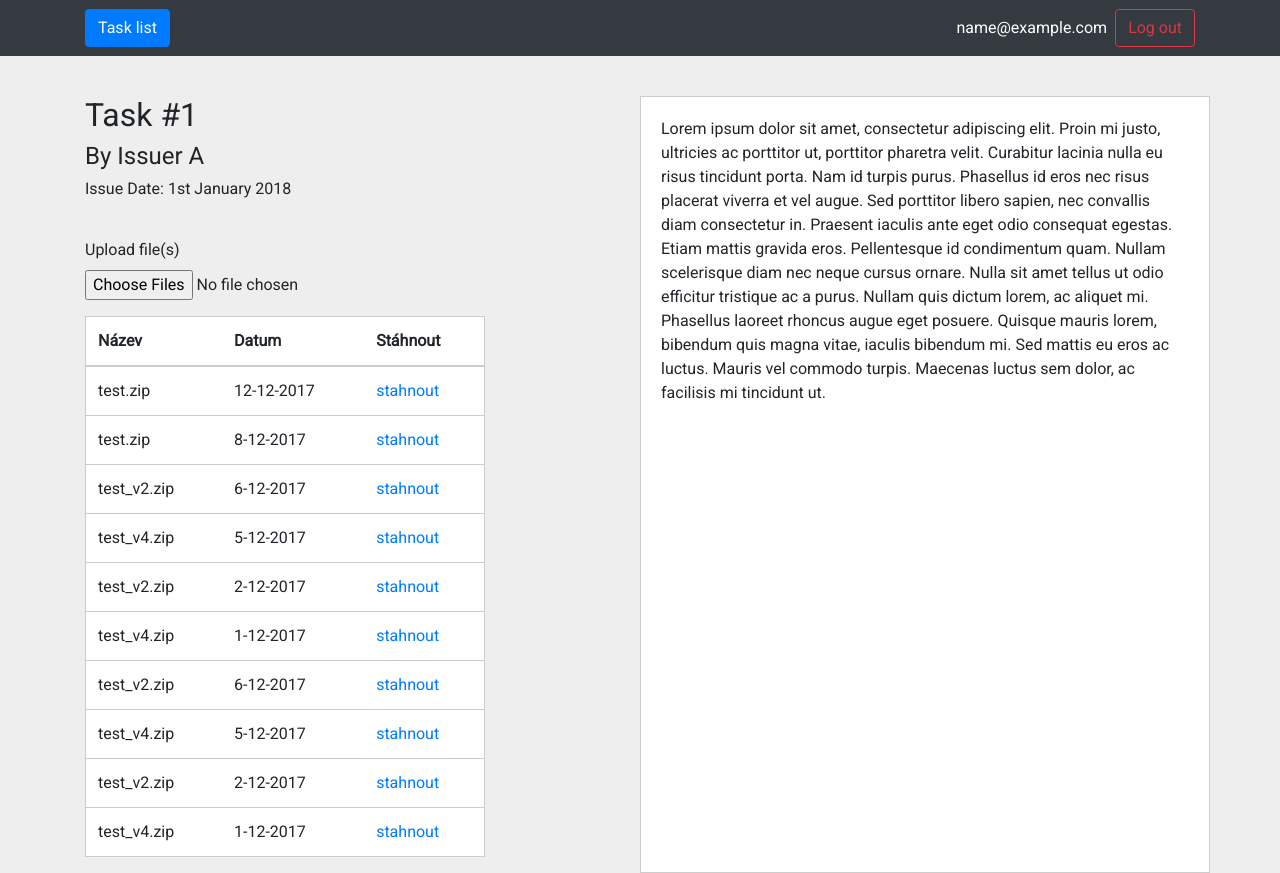
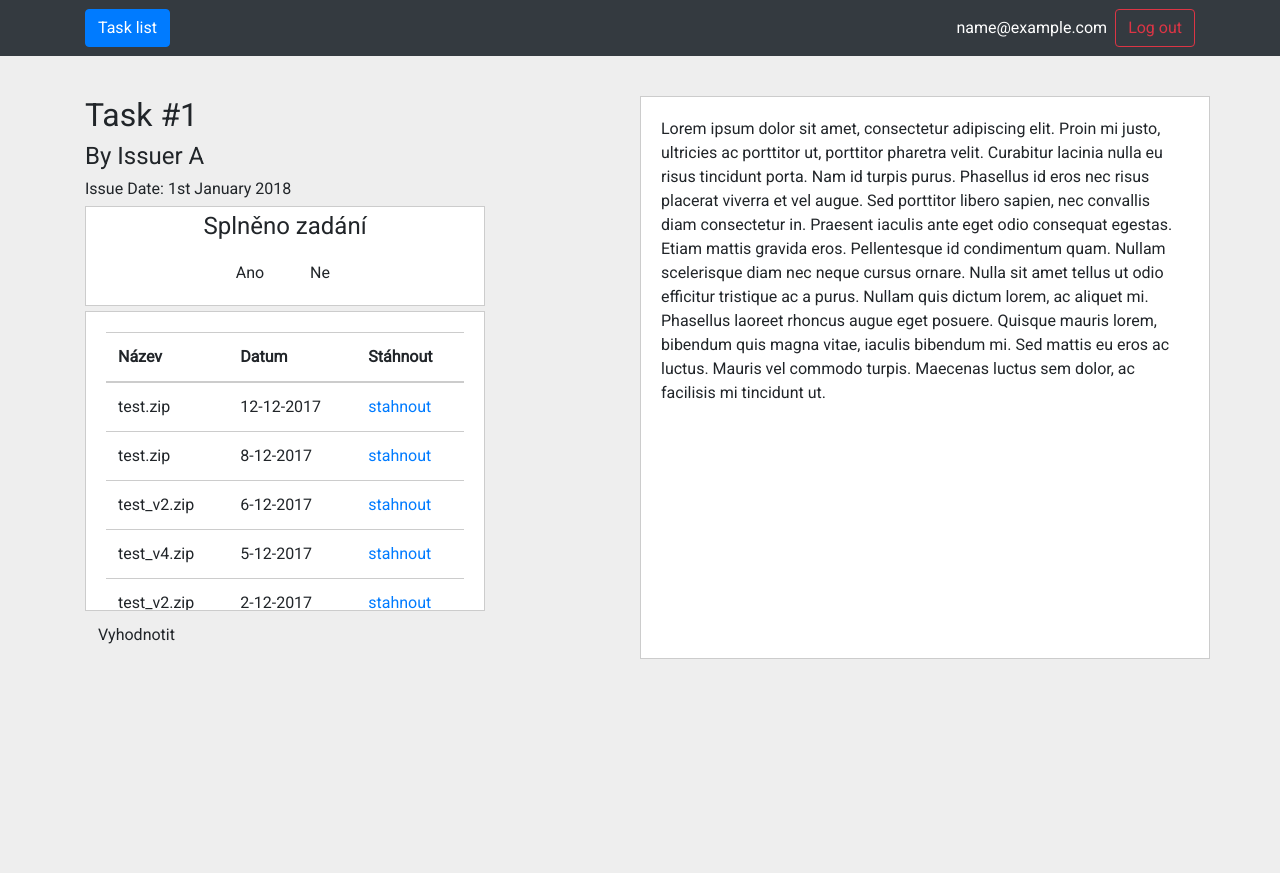
Before and after one commit to NikitaKurpas/sep-tadeas, a React (Create React App) app: page /tasks/create in a window 1280 px wide. Both pictures are taken after typing "name@example.com", "Sample123" into the empty fields and a click on the button "Sign in". After the commit the page ends 800 px from the top, so only its background shows below. Built offline with nearby package versions, Linux system fonts and the light colour scheme.

Commit message:
upravy podle wireframu

```diff
--- a/src/components/TaskHistory.js
+++ b/src/components/TaskHistory.js
@@ -8,7 +8,8 @@ const styles = {
         border: '1px #ccc solid',
         height: '300px',
         maxWidth: '400px',
-        background: '#ffffff'
+        background: '#ffffff',
+        overflowX: 'hidden',
     }
 }
 
@@ -53,13 +54,38 @@ const history = [
         name: "test_v4.zip",
         date: "1-12-2017"
     },
+    {
+        name: "test_v2.zip",
+        date: "2-12-2017"
+    },
+    {
+        name: "test_v4.zip",
+        date: "1-12-2017"
+    },
+    {
+        name: "test_v2.zip",
+        date: "6-12-2017"
+    },
+    {
+        name: "test_v4.zip",
+        date: "5-12-2017"
+    },
+    {
+        name: "test_v2.zip",
+        date: "2-12-2017"
+    },
+    {
+        name: "test_v4.zip",
+        date: "1-12-2017"
+    },
 ]
 
 class TaskHistory extends Component {
 
     render() {
         return (
-            <Table style={styles.table}>
+            <div style={styles.table}>
+                <Table >
                     <thead>
                         <tr>
                             <th>Název</th>
@@ -75,6 +101,7 @@ class TaskHistory extends Component {
                         })
                     }
                 </Table>
+            </div>
         )
     }
 }
--- a/src/pages/LogIn.js
+++ b/src/pages/LogIn.js
@@ -2,6 +2,7 @@ import React from 'react'
 import { Redirect } from 'react-router-dom'
 import { logIn } from '../services/authService'
 import './LogIn.css'
+import { Button } from 'react-bootstrap';
 
 class LogIn extends React.Component {
   state = {
@@ -20,20 +21,23 @@ class LogIn extends React.Component {
 
   handleSubmit = event => {
     event.preventDefault()
-    logIn({email: this.state.email, password: this.state.password}, () => {
-      this.setState({redirectToReferrer: true})
+    logIn({ email: this.state.email, password: this.state.password }, () => {
+      this.setState({ redirectToReferrer: true })
     })
   }
 
-  render () {
-    const {from} = this.props.location.state || {from: {pathname: '/'}}
-    const {redirectToReferrer} = this.state
+  render() {
+    const { from } = this.props.location.state || { from: { pathname: '/' } }
+    const { redirectToReferrer } = this.state
 
     if (redirectToReferrer) {
       return (
-        <Redirect to={from}/>
+        <Redirect to={from} />
       )
     }
+
+    //potreba nastavit po prvnim neuspesnem prihlaseni
+    var loginFail = false;
 
     return (
       <div className='LogIn'>
@@ -50,7 +54,7 @@ class LogIn extends React.Component {
               required
               autoFocus
               value={this.state.email}
-                   onChange={this.handleInputChange}/>
+              onChange={this.handleInputChange} />
             {/* Password */}
             <label htmlFor='password' className='sr-only'>Password</label>
             <input type='password'
@@ -59,7 +63,7 @@ class LogIn extends React.Component {
               placeholder='Password'
               required
               value={this.state.password}
-                   onChange={this.handleInputChange}/>
+              onChange={this.handleInputChange} />
 
             {/*<div className='checkbox'>*/}
             {/*<label>*/}
@@ -67,6 +71,11 @@ class LogIn extends React.Component {
             {/*</label>*/}
             {/*</div>*/}
             <button className='btn btn-lg btn-primary btn-block' type='submit'>Sign in</button>
+            {
+              loginFail ?
+                <Button className='btn btn-lg btn-primary btn-block'>Resetovat heslo</Button>
+                : <Button className='btn btn-lg btn-primary btn-block' disabled>Resetovat heslo</Button>
+            }
           </form>
         </div>
       </div>
--- a/src/pages/TaskDetail.css
+++ b/src/pages/TaskDetail.css
@@ -19,3 +19,18 @@
   max-width: 400px;
   background: #ffffff;
 }
+
+.acceptTask {
+  border: 1px #ccc solid;
+  min-height: 100px;
+  max-width: 400px;
+  margin-bottom: 5px;
+  background: #ffffff;
+  text-align: center;
+  padding: 5px;
+}
+
+.acceptTask>button{
+  margin: 5px;
+  width: 60px;
+}
--- a/src/pages/TaskDetail.js
+++ b/src/pages/TaskDetail.js
@@ -1,6 +1,7 @@
 import React, { Component } from 'react'
 import './TaskDetail.css'
 import TaskHistory from '../components/TaskHistory';
+import { Button, Row, Col } from 'react-bootstrap';
 
 class TaskDetail extends Component {
   state = {
@@ -17,25 +18,40 @@ class TaskDetail extends Component {
   }
   render() {
     const { task } = this.state
+
+    var isTeacher = true; //TODO: dostat jako props na zaklade role, ovlinuje vykresleni
+
     return <div className='TaskDetail container'>
-      <div className="row">
-        <div className="col-6">
+      <Row>
+        <Col xs={12} md={6} sm={12}>
           <h2>{task.name}</h2>
           <h4>By {task.issuer}</h4>
           <h6>Issue Date: {task.issueDate}</h6>
+          {
+            isTeacher ? <div className="acceptTask">
+              <h4>Splněno zadání</h4>
+              <Button>Ano</Button>
+              <Button>Ne</Button>
+            </div> :
               <form className='upload-form'>
                 <div className="form-group">
                   <label htmlFor="file">Upload file(s)</label>
                   <input id="file" name="file" type="file" className="form-control-file" multiple />
                 </div>
               </form>
+          }
           {/* <div className="file-list"> */}
           <div>
             <TaskHistory />
+            {
+              isTeacher ?
+                <Button style={{ marginTop: '5px', marginBottom: '5px' }}>Vyhodnotit</Button> :
+                <Button style={{ marginTop: '5px', marginBottom: '5px' }}>Potvrdit odevzdani</Button>
+            }
           </div>
-        </div>
-        <div className="col-6 description">{task.definition}</div>
-      </div>
+        </Col>
+        <Col className="description" xs={10} md={6} sm={12}>{task.definition}</Col>
+      </Row>
 
     </div>
   }
```
Lines whose indentation alone changed are shown as unchanged.
